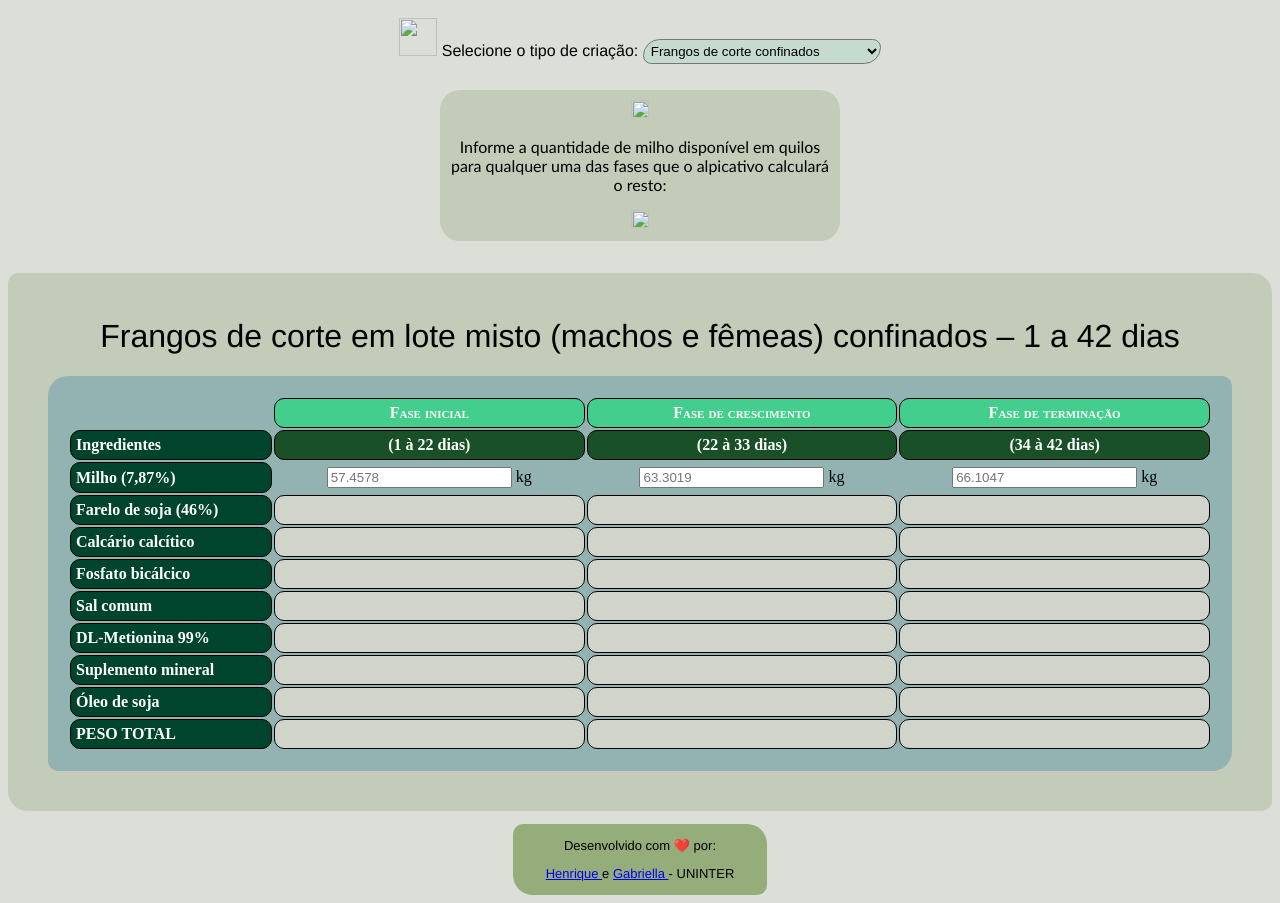
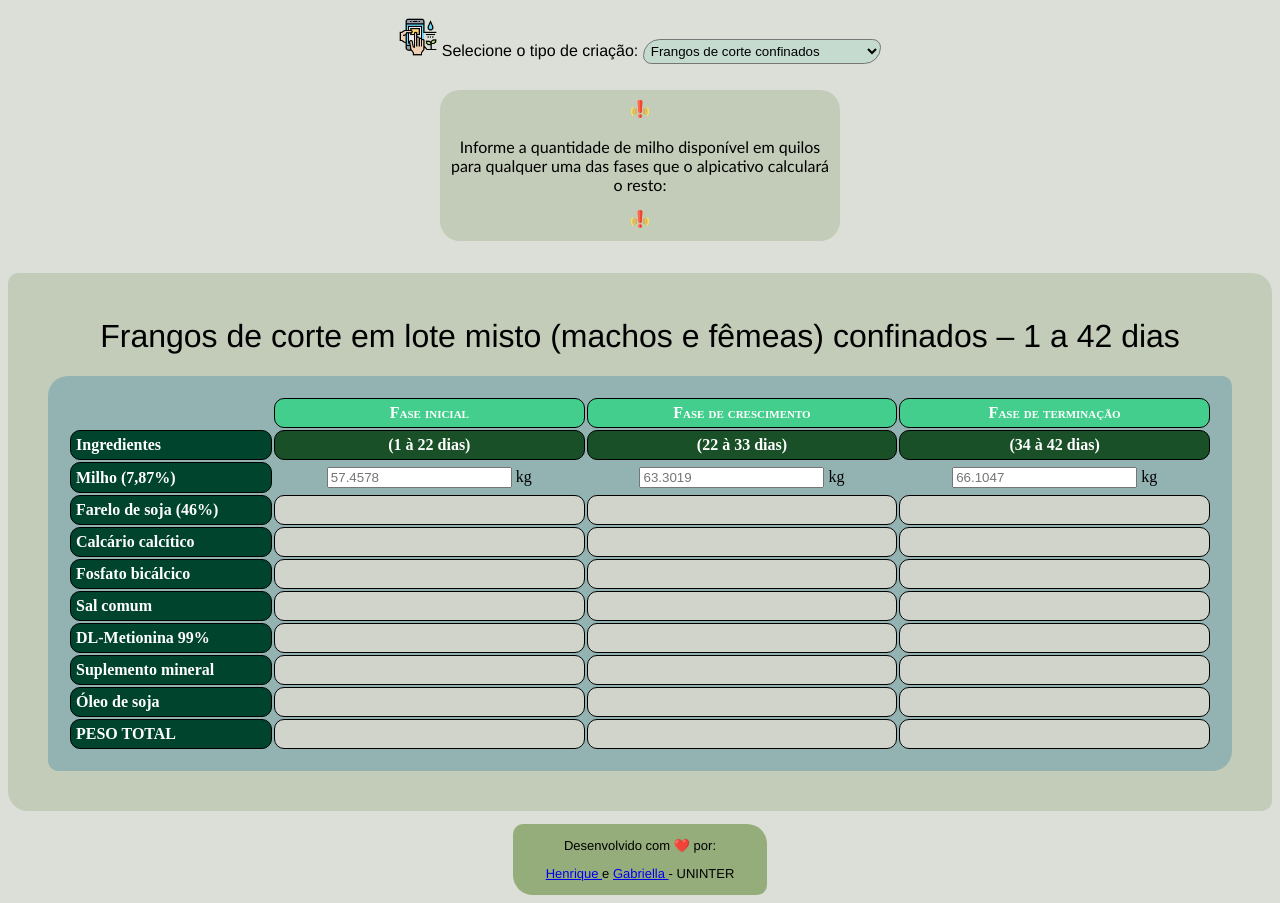
Before and after one commit to hmslima/atividadeextensionista, a plain HTML site: page index.html in a window 1280 px wide. Drawn offline with Linux system fonts and the light colour scheme; the site is published under a folder, as on GitHub Pages, so addresses that start at the root find nothing.

Commit message:
Add files via upload

```diff
--- a/index.html
+++ b/index.html
@@ -1332,7 +1332,7 @@
 </head>
 <body>
     <div class="container">
-        <form id="tabela_select" > <img src="/icons/agriculture.png" width="38" height="38">
+        <form id="tabela_select" > <img src="icons/agriculture.png" width="38" height="38">
             Selecione o tipo de criação:
             <select id="tabelas_f" onchange="selecionarTabela()">
                 <option value="corte_rapido" selected>Frangos de corte confinados</option>
@@ -1342,9 +1342,9 @@
             </select>
         </form>
 
-        <div class="informe">  <img src="/icons/alert.png" width="18" height="18" id="imgEx">
+        <div class="informe">  <img src="icons/alert.png" width="18" height="18" id="imgEx">
             <p>Informe a quantidade de milho disponível em quilos para qualquer uma das fases que o alpicativo calculará o resto:</p>
-            <img src="/icons/alert.png" width="18" height="18" id="imgEx">
+            <img src="icons/alert.png" width="18" height="18" id="imgEx">
         </div>
 
         <div class="tabelasDeFormulas">
```
Also changed, not shown: 1 other file.
